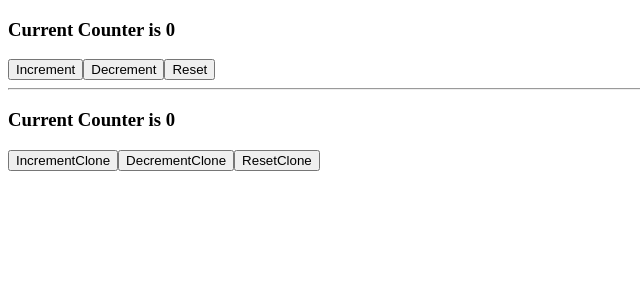
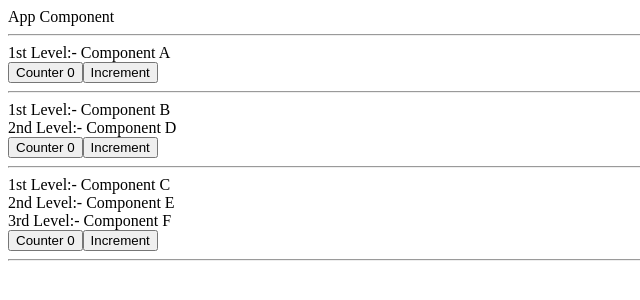
Before and after one commit to MrTwinkleSharma/Full-Stack-React, a React (Create React App) app in the folder tut-app/: page / in a window 1280 px wide. Shown: the top 300 px of the page, without its empty margins (0-640 px from the left). Built offline with nearby package versions, Linux system fonts and the light colour scheme.

Commit message:
useReducer with useContext

```diff
--- a/tut-app/src/components/App.jsx
+++ b/tut-app/src/components/App.jsx
@@ -1,10 +1,44 @@
-import React from 'react';
-import UseReducerDemo from './UseReducerDemo';
+import React, { useReducer } from 'react';
+import ComponentA from './ComponentA';
+import ComponentB from './ComponentB';
+import ComponentC from './ComponentC';
+
+
+
+const initialState = 0;
+export const CountContext = React.createContext();
+const reducer = (currentState, action) => {
+
+        switch(action)
+        {
+                case 'increment':
+                        return currentState + 1;
+                case 'decrement':
+                        return currentState - 1;
+                case 'reset':
+                        return initialState;
+                default:
+                        return currentState;
+        }
+}
 
 function App(){
 
+        const [count, dispatch] = useReducer(reducer, initialState);
         return <>
-       <UseReducerDemo/>
+        <div>App Component</div>
+        <CountContext.Provider value = {{count:count, dispatch:dispatch}}>
+                <hr/>
+                        1st Level:- Component A
+                        <ComponentA/>
+                <hr/>
+                        1st Level:- Component B
+                        <ComponentB/>
+                <hr/>
+                        1st Level:- Component C
+                        <ComponentC/>
+                <hr/>
+        </CountContext.Provider>
        </>
 }
 
--- /dev/null
+++ b/tut-app/src/components/ComponentA.jsx
@@ -0,0 +1,17 @@
+import React, { useContext } from 'react';
+import {CountContext} from './App';
+
+function ComponentA(){
+        const {count,dispatch} = useContext(CountContext);
+
+        return <>
+        <br/>
+        <span>
+        <button>Counter {count}</button>
+        <button onClick={()=>dispatch('increment')}>Increment</button>
+        </span>
+        </>
+
+}
+
+export default ComponentA;
--- /dev/null
+++ b/tut-app/src/components/ComponentB.jsx
@@ -0,0 +1,10 @@
+import React from 'react';
+import ComponentD from "./ComponentD";
+
+
+function ComponentB(){
+
+        return <ComponentD/>
+}
+
+export default ComponentB;
--- /dev/null
+++ b/tut-app/src/components/ComponentC.jsx
@@ -0,0 +1,12 @@
+import React from 'react';
+import ComponentE from './ComponentE';
+
+
+function ComponentC (){
+
+        return <>
+        <ComponentE/>
+        </>
+}
+
+export default ComponentC;
--- /dev/null
+++ b/tut-app/src/components/ComponentD.jsx
@@ -0,0 +1,16 @@
+import React, {useContext} from 'react';
+import {CountContext} from './App';
+
+function ComponentD (){
+
+        const {count,dispatch} = useContext(CountContext);
+        return <>
+        <span>
+        <div> 2nd Level:- Component D</div>
+        <button>Counter {count}</button>
+        <button onClick={()=>dispatch('increment')}>Increment</button>
+        </span>
+        </>
+}
+
+export default ComponentD;
--- /dev/null
+++ b/tut-app/src/components/ComponentE.jsx
@@ -0,0 +1,14 @@
+import React from 'react';
+import ComponentF from './ComponentF';
+
+
+function ComponentE (){
+
+        return <>
+
+        <div> 2nd Level:- Component E</div>
+        <ComponentF/>
+        </>
+}
+
+export default ComponentE;
--- /dev/null
+++ b/tut-app/src/components/ComponentF.jsx
@@ -0,0 +1,16 @@
+import React, {useContext} from 'react';
+import {CountContext} from './App';
+
+function ComponentF (){
+
+    const {count,dispatch} = useContext(CountContext);
+    return <>
+    <span>
+    <div> 3rd Level:- Component F</div>
+    <button>Counter {count}</button>
+    <button onClick={()=>dispatch('increment')}>Increment</button>
+    </span>
+    </>
+}
+
+export default ComponentF;
--- a/tut-app/src/components/UseReducerDemo.jsx
+++ /dev/null
@@ -1,64 +0,0 @@
-import React, { useReducer } from 'react';
-
-const initialState = {
-        counter:0,
-        counterClone:0
-
-};
-
-const reducer = (currentState, action) => {
-
-        // console.log(action);
-        switch(action.type)
-        {
-                case 'Increment':
-                        // console.log(currentState);
-                        return {...currentState, counter : currentState.counter + action.value}
-                        // console.log(currentState);
-                        // return currentState;
-                case 'Decrement':
-                        // console.log(currentState);
-                        return {...currentState, counter : currentState.counter - action.value}
-                        // console.log(currentState);
-                        // return currentState;
-                case 'Reset':
-                        return {...currentState, counter: initialState.counter};
-
-                case 'IncrementClone':
-                        return {...currentState, counterClone : currentState.counterClone + action.value}
-                case 'DecrementClone':
-                        return {...currentState,counterClone : currentState.counterClone - action.value}
-                case 'ResetClone':
-                        return {...currentState, counterClone:initialState.counterClone};
-                default:
-                        return currentState;
-        }
-
-
-}
-
-function UseReducerDemo(){
-
-        const [currentState, dispatch] = useReducer(reducer, initialState);
-
-        // console.log(currentState);
-
-        return<>
-        {/* <h1>{JSON.stringify(currentState)}</h1> */}
-        <h3>Current Counter is {currentState.counter}</h3>
-        <button onClick={()=>{dispatch({type:'Increment',value:1})}}>Increment</button>
-        <button onClick={()=>{dispatch({type:'Decrement',value:1})}}>Decrement</button>
-        <button onClick={()=>{dispatch({type:'Reset'})}}>Reset</button>
-
-        <hr/>
-
-        <h3>Current Counter is {currentState.counterClone}</h3>
-        <button onClick={()=>{dispatch({type:'IncrementClone',value:1})}}>IncrementClone</button>
-        <button onClick={()=>{dispatch({type:'DecrementClone',value:1})}}>DecrementClone</button>
-        <button onClick={()=>{dispatch({type:'ResetClone'})}}>ResetClone</button>
-
-
-        </>
-}
-
-export default UseReducerDemo;
```
